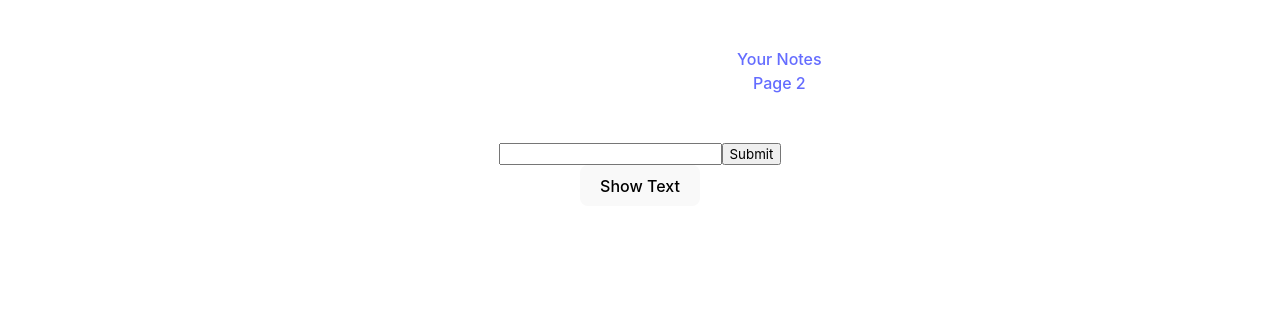
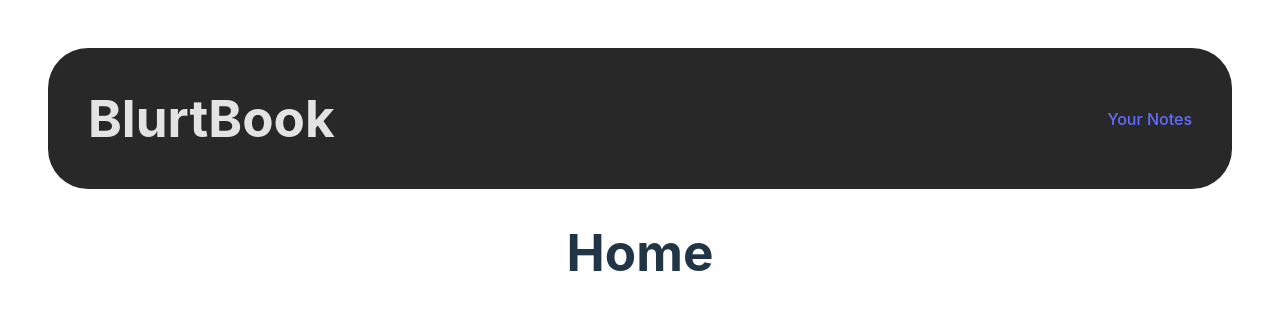
Before and after one commit to karamathasan/BlurtBook, a React (Vite) app in the folder BlurtBook/: page / in a window 1280 px wide. Shown: the top 310 px of the page. Built offline with nearby package versions, Linux system fonts and the light colour scheme.

Commit message:
completed some css, added navbar links

```diff
--- a/BlurtBook/src/App.css
+++ b/BlurtBook/src/App.css
@@ -1,7 +1,7 @@
 #root {
   max-width: 1280px;
   margin: 0 auto;
-  /* padding: 2rem; */
+  padding: 2rem;
   text-align: center;
 }
 
@@ -20,45 +20,3 @@
 .card {
   padding: 2em;
 }
-
-.nav{
-  display: flex;
-  justify-content: space-between;
-  align-items: center;
-  gap: 2rem;
-}
-
-.nav .title a{
-  font-weight: 700;
-  color-scheme: light dark;
-  color: rgba(255, 255, 255, 0.87);
-}
-
-.nav ul{
-  padding: 0;
-  margin: 0;
-  list-style: none;
-}
-
-.nav li:hover{
-  background-color: #555;
-}
-
-.nav a {
-  font-weight: 500;
-  color: #646cff;
-  text-decoration: inherit;
-}
-
-a:hover {
-  color: #535bf2;
-}
-
-.textfield input[type=text], input[type=submit]{
-  font-family: Inter, system-ui, Avenir, Helvetica, Arial, sans-serif;
-
-}
-
-.textfield input[type=text]{
-
-}
--- a/BlurtBook/src/App.tsx
+++ b/BlurtBook/src/App.tsx
@@ -1,44 +1,25 @@
 import { useState } from 'react'
-import reactLogo from './assets/react.svg'
 import './App.css'
-import Note from './Note'
+import Navbar from './Navbar'
+import Home from './pages/Home'
+import Your_Notes from './pages/Your_Notes'
 
 function App() {
-  const [count, setCount] = useState(0)
+  let component
+  switch(window.location.pathname){
+    case "/":
+      component = <Home/>
+      break
+    case "/Your_Notes":
+      component = <Your_Notes/>
+      break
 
-
+  }
   return (
-    <div className="App">
-      {/* <h1>BlurtBook</h1> */}
-
-      {/* <div>
-        <a href="https://vitejs.dev" target="_blank">
-          <img src="/vite.svg" className="logo" alt="Vite logo" />
-        </a>
-
-       <a href="/Test.tsx" target="_blank">
-          <img src="/vite.svg" className="logo" alt="Vite logo" />
-        </a>
-
-        <a href="https://reactjs.org" target="_blank">
-          <img src={reactLogo} className="logo react" alt="React logo" />
-        </a>
-      </div> */}
-
-      {/* <div className="card">
-        <button onClick={() => setCount((count) => count + 1)}>
-          count is {count}
-        </button>
-        <p>
-          Edit <code>src/App.tsx</code> and save to test HMR
-        </p>
-      </div> */}
-
-      {/* <p className="read-the-docs">
-        Click on the Vite and React logos to learn more
-      </p> */}
-
-    </div>
+    <>
+    <Navbar></Navbar>
+    {component}
+    </>
   )
 }
 
--- a/BlurtBook/src/Input.tsx
+++ b/BlurtBook/src/Input.tsx
@@ -1,6 +1,6 @@
 import { useState } from 'react'
 import reactLogo from './assets/react.svg'
-import './App.css'
+// import './App.css'
 
 import Toggle from './Toggle';
 
--- a/BlurtBook/src/main.css
+++ b/BlurtBook/src/Navbar.css
@@ -1,9 +1,14 @@
+.textContainer{
+    background-color: #282828;
+    border-radius: 2.5em;
+}
+
 .nav{
+    justify-content: space-between;
     display: flex;
-    justify-content: space-between;
     align-items: center;
-    gap: 2rem;
-  }
+    padding: 0 2.5rem
+}
 
 .nav .title a{
     font-weight: 700;
@@ -15,10 +20,12 @@
     padding: 0;
     margin: 0;
     list-style: none;
-}
+    display: flex;
+    gap: 2.5rem;
+  }
 
 .nav li:hover{
-    background-color: #555;
+    background-color: #424242
 }
 
 .nav a {
@@ -30,3 +37,11 @@
 a:hover {
     color: #535bf2;
 }
+
+.textfield input[type=text], input[type=submit]{
+    font-family: Inter, system-ui, Avenir, Helvetica, Arial, sans-serif;
+}
+
+.textfield input[type=text]{
+
+}
--- a/BlurtBook/src/Navbar.tsx
+++ b/BlurtBook/src/Navbar.tsx
@@ -1,16 +1,21 @@
-import "./main.css"
+import "./Navbar.css"
+import "./App.css"
 
 function Navbar(){
     return(
+        <div className="textContainer">
             <nav className="nav">
                 <h1 className ="title">
-                <a href = ""> BlurtBook</a>
+                    <a href = "/"> BlurtBook</a>
                 </h1>
                 <ul>
-                <li> <a href=""> Your Notes</a></li>
-                <li> <a href=""> Page 2</a> </li>
+                    <li> <a href="Your_Notes"> Your Notes</a></li>
+                    {/* <li> <a href=""> Page 2</a> </li> */}
+                    {/* <li> <a href=""> Page 3</a> </li> */}
                 </ul>
             </nav>
+        </div>
+
     )
 }
 
--- a/BlurtBook/src/index.css
+++ b/BlurtBook/src/index.css
@@ -14,13 +14,11 @@
   -webkit-text-size-adjust: 100%;
 }
 
-
 body {
   margin: 0;
-  display: flex;
-  /* place-items: center; */
   min-width: 320px;
   min-height: 100vh;
+  padding: 1rem;
 }
 
 h1 {
@@ -39,9 +37,11 @@ button {
   cursor: pointer;
   transition: border-color 0.25s;
 }
+
 button:hover {
   border-color: #646cff;
 }
+
 button:focus,
 button:focus-visible {
   outline: 4px auto -webkit-focus-ring-color;
--- a/BlurtBook/src/main.tsx
+++ b/BlurtBook/src/main.tsx
@@ -1,16 +1,11 @@
 import React from 'react'
 import ReactDOM from 'react-dom/client'
 import App from './App'
-import Input from './Input'
 import './index.css'
-import Toggle from './Toggle'
-import Navbar from './Navbar'
 //cd BlurtBook
 
 ReactDOM.createRoot(document.getElementById('root') as HTMLElement).render(
   <React.StrictMode>
-    {/* <App /> */}
-    <Navbar />
-    <Input />
+    <App />
   </React.StrictMode>,
 )
--- /dev/null
+++ b/BlurtBook/src/pages/Home.tsx
@@ -0,0 +1,3 @@
+export default function Home(){
+    return <h1>Home</h1>
+}
--- /dev/null
+++ b/BlurtBook/src/pages/Your_Notes.tsx
@@ -0,0 +1,7 @@
+export default function Your_Notes(){
+    return (
+        <h1>
+            Your Notes
+        </h1>
+    )
+}
```
Lines whose indentation alone changed are shown as unchanged.
